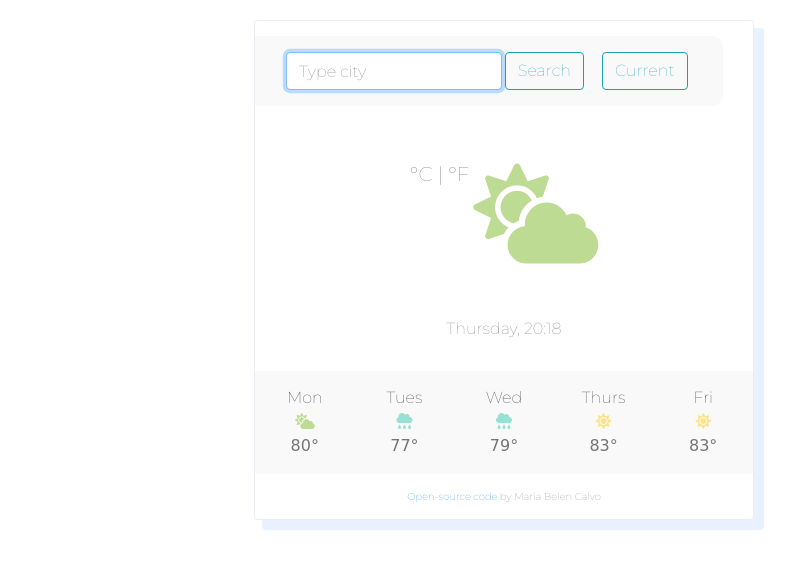
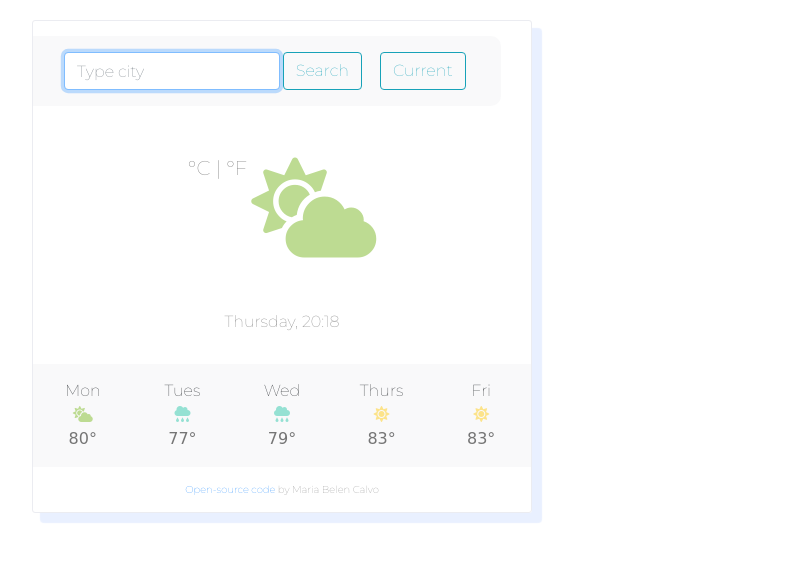
Before and after one commit to maria-be/vanilla-weather-app-project, a website built with Parcel: page index.html in a window 1280 px wide. Shown: the whole page, without its empty margins (53-848 px from the left). Built offline with nearby package versions, Linux system fonts and the light colour scheme; no server answers; a web font is replaced by a local one.

Commit message:
updated app display

```diff
--- a/src/styles.css
+++ b/src/styles.css
@@ -31,6 +31,18 @@ div.day {
   text-align: center;
 }
 
+div.weather-app {
+  border-radius: 3px;
+  border: #ebecf1 1px;
+  border-style: solid;
+  box-shadow: 9px 9px 1px 1px rgba(147, 181, 255, 0.2);
+  margin-top: 20px;
+  margin-bottom: 20px;
+  padding: 15px;
+  max-width: 500px;
+  display: block;
+}
+
 h2 {
   font-weight: 100px;
 }
@@ -56,22 +68,6 @@ a:click .city {
   font-weight: 800;
   font-size: 80px;
 }
-div.weather-app {
-  border-radius: 3px;
-  border: #ebecf1 1px;
-  border-style: solid;
-  box-shadow: 9px 9px 1px 1px rgba(147, 181, 255, 0.2);
-  margin-top: 20px;
-  margin-bottom: 20px;
-  margin-right: 20%;
-  margin-left: 20%;
-  padding: 15px;
-  max-width: 500px;
-}
-
-.container {
-  display: block;
-}
 
 .country {
   font-weight: 50;
@@ -86,7 +82,7 @@ div.weather-app {
 
 .degrees-num {
   font-family: "Shadows Into Light Two", cursive;
-  font-size: 90px;
+  font-size: 85px;
 }
 
 .fas.fa-cloud-sun {
```
